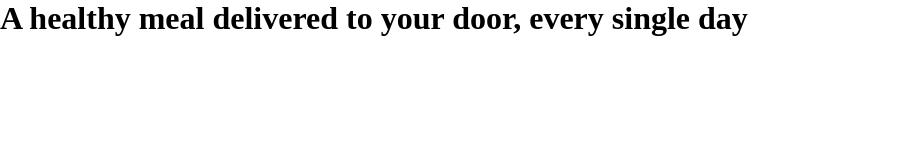
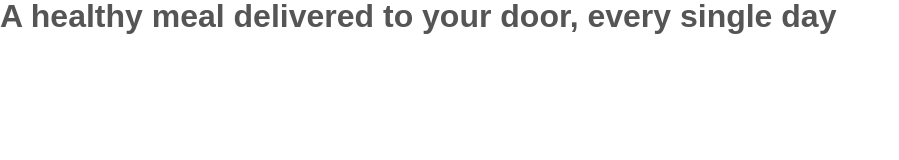
Before and after one commit to Abu-Hurairaa/Omni-Food-Html-Css, a plain HTML site: page index.html in a window 1280 px wide. Shown: the whole page, without its empty margins (0-899 px from the left). Drawn offline with Linux system fonts and the light colour scheme.

Commit message:
Rename css file

```diff
--- a/index.html
+++ b/index.html
@@ -3,7 +3,7 @@
   <head>
     <meta charset="UTF-8" />
     <meta name="viewport" content="width=device-width, initial-scale=1.0" />
-    <link rel="stylesheet" href="styke.css" />
+    <link rel="stylesheet" href="style.css" />
     <title>Omnifood</title>
   </head>
   <body>
--- a/styke.css
+++ /dev/null
@@ -1,5 +0,0 @@
-* {
-  padding: 0;
-  margin: 0;
-  box-sizing: border-box;
-}
--- /dev/null
+++ b/style.css
@@ -0,0 +1,11 @@
+* {
+  padding: 0;
+  margin: 0;
+  box-sizing: border-box;
+}
+body {
+  font-family: sans-serif;
+  line-height: 1;
+  font-weight: 400;
+  color: #555;
+}
```
